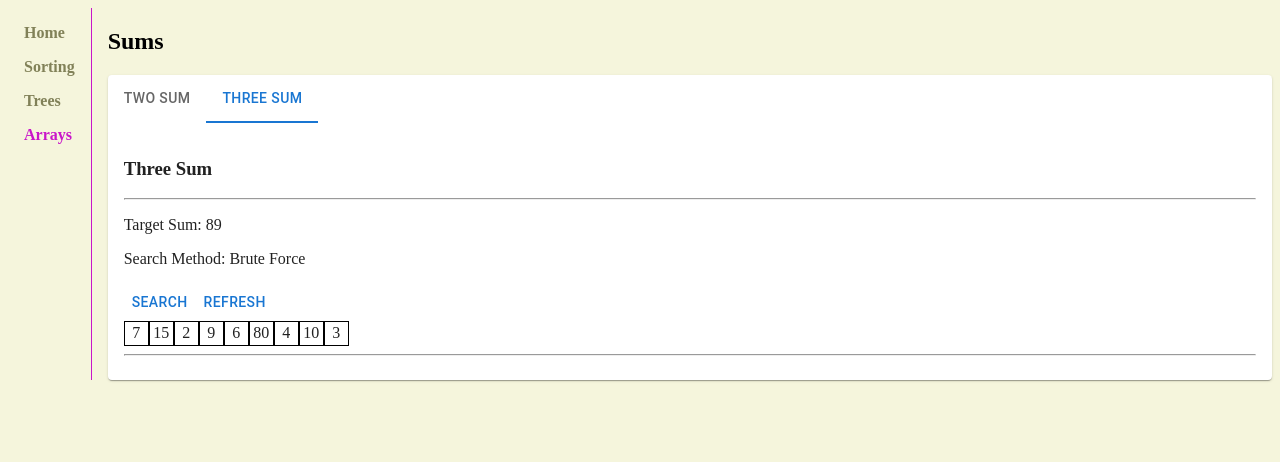
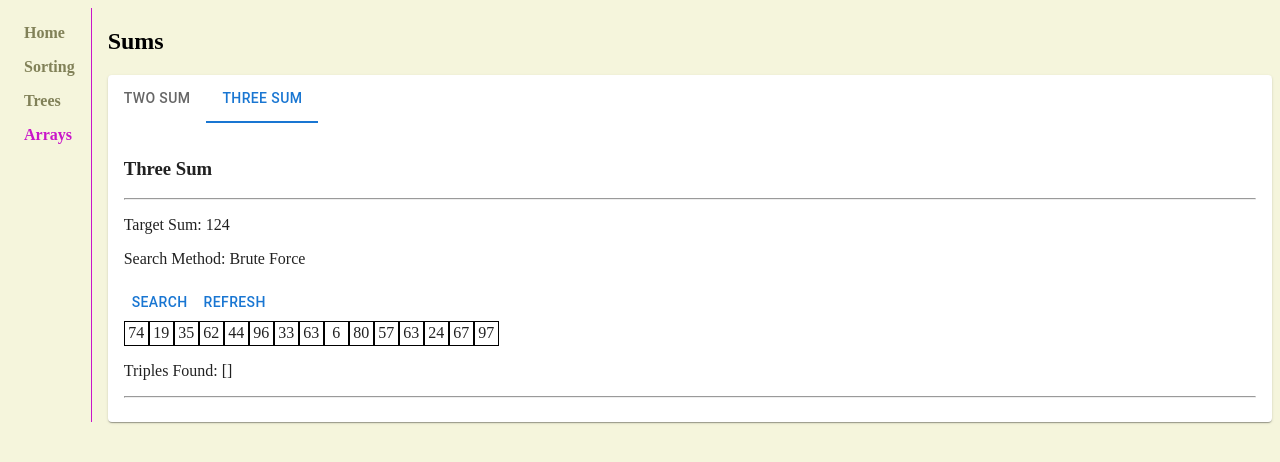
Before and after one commit to danielforkner/algovisualizer, a React (Create React App) app: page /arrays in a window 1280 px wide. Both pictures are taken after a click on the tab "THREE SUM". Shown: the top 462 px of the page. Built offline with nearby package versions, Linux system fonts and the light colour scheme.

Commit message:
ThreeSum brute force implemented

```diff
--- a/src/features/arrays/ThreeSum.jsx
+++ b/src/features/arrays/ThreeSum.jsx
@@ -1,14 +1,51 @@
-import { useState } from 'react';
+import { useEffect, useState } from 'react';
 import Button from '@mui/material/Button';
+import { wait } from '../../app/helpers';
 
 export default function ThreeSum() {
   const [method, setMethod] = useState('Brute Force');
   const [searching, setSearching] = useState(false);
-  const [array, setArray] = useState([7, 15, 2, 9, 6, 80, 4, 10, 3]);
+  const [array, setArray] = useState([]);
   const [arraySize, setArraySize] = useState(15);
   const [target, setTarget] = useState(89);
+  const [triples, setTriples] = useState([]);
+  const [iIdx, setIIdx] = useState(-1);
+  const [jIdx, setJIdx] = useState(-1);
+  const [kIdx, setKIdx] = useState(-1);
+  const [speed, setSpeed] = useState(250);
 
-  const search = () => {};
+  useEffect(() => handleRefresh(), []);
+
+  const search = () => {
+    setSearching(true);
+    bruteForceSearch();
+  };
+
+  const bruteForceSearch = async () => {
+    let triplesArr = [];
+    for (let i = 0; i < array.length - 2; i++) {
+      setIIdx(i);
+      setArray([...array]);
+      await wait(speed);
+      for (let j = i + 1; j < array.length - 1; j++) {
+        setJIdx(j);
+        setArray([...array]);
+        await wait(speed / 2);
+        for (let k = j + 1; k < array.length; k++) {
+          setKIdx(k);
+          setArray([...array]);
+          await wait(speed / 4);
+          if (array[i] + array[j] + array[k] === target) {
+            triplesArr.push([array[i], array[j], array[k]]);
+            setTriples([...triplesArr]);
+            console.log('FOUND ONE', triples);
+          }
+        }
+      }
+    }
+    setSearching(false);
+    return triples;
+  };
 
   const handleRefresh = () => {
     // build array
@@ -17,7 +54,23 @@ export default function ThreeSum() {
       let num = Math.floor(Math.random() * 100);
       arr.push(num);
     }
+    // select random target
+    let i = Math.floor(Math.random() * arraySize);
+    let j = i;
+    let k = i;
+    while (j === i) {
+      j = Math.floor(Math.random() * arraySize);
+    }
+    while (k === i || k === j) {
+      k = Math.floor(Math.random() * arraySize);
+    }
+    // set states
     setArray(arr);
+    setTarget(arr[i] + arr[j] + arr[k]);
+    setIIdx(-1);
+    setJIdx(-1);
+    setKIdx(-1);
+    setTriples([]);
   };
 
   return (
@@ -26,17 +79,40 @@ export default function ThreeSum() {
       <hr />
       <p>Target Sum: {target}</p>
       <p>Search Method: {method}</p>
-      <Button onClick={search}>Search</Button>
-      {!searching ? <Button onClick={handleRefresh}>Refresh</Button> : null}
+
+      {!searching ? (
+        <>
+          <Button onClick={search}>Search</Button>
+          <Button onClick={handleRefresh}>Refresh</Button>
+        </>
+      ) : null}
       <div className="grid-container">
         {array.map((cell, i) => {
           return (
-            <div className="cell" key={`twoSumCell: ${i}`}>
+            <div
+              className={
+                i === iIdx
+                  ? 'iIdx cell'
+                  : i === jIdx
+                  ? 'jIdx cell'
+                  : i === kIdx
+                  ? 'kIdx cell'
+                  : 'cell'
+              }
+              key={`twoSumCell: ${i}`}
+            >
               {cell}
             </div>
           );
         })}
       </div>
+      <p>
+        Triples Found: [
+        {triples.map((element) => {
+          return <p>{`[${element[0]}, ${element[1]}, ${element[2]}]`},</p>;
+        })}
+        ]
+      </p>
       <hr />
     </div>
   );
--- a/src/features/arrays/TwoSum.jsx
+++ b/src/features/arrays/TwoSum.jsx
@@ -1,5 +1,5 @@
 import Button from '@mui/material/Button';
-import { useState } from 'react';
+import React, { useState } from 'react';
 import { wait } from '../../app/helpers';
 import './styles/arrays.css';
 
@@ -15,7 +15,9 @@ export default function TwoSum() {
   const [currentSum, setCurrentSum] = useState(0);
   const [possibleMatch, setPossibleMatch] = useState(0);
   const [method, setMethod] = useState('Sort First');
-  const [speed, setSpeed] = useState(1000);
+  const [speed, setSpeed] = useState(900);
+
+  React.useEffect(() => handleRefresh(), []);
 
   const handleRefresh = () => {
     // build array
@@ -57,7 +59,6 @@ export default function TwoSum() {
       default:
         await sortSearch();
     }
-    setSearching(false);
   };
 
   const sortSearch = async () => {
@@ -71,34 +72,29 @@ export default function TwoSum() {
       setArray([...arr]);
       await wait(30);
     }
-    await wait(speed);
     while (localLeft < localRight) {
       let sum = array[localLeft] + array[localRight];
       setCurrentSum(sum);
+      await wait(speed);
       if (sum === target) {
-        setLeft(localLeft);
-        setRight(localRight);
-        setArray([...array]);
-        await wait(speed);
         setArray([...originalArray]);
         localLeft = originalArray.indexOf(array[localLeft]);
         localRight = originalArray.indexOf(array[localRight]);
         setLeft(localLeft);
         setRight(localRight);
         setAnswer([localLeft, localRight]);
+        setSearching(false);
         await wait(speed);
         return;
       }
       if (sum > target) {
+        localRight--;
         setRight(localRight);
-        localRight--;
         setArray([...array]);
-        await wait(speed);
       } else if (sum < target) {
+        localLeft++;
         setLeft(localLeft);
-        localLeft++;
         setArray([...array]);
-        await wait(speed);
       }
     }
   };
@@ -115,6 +111,7 @@ export default function TwoSum() {
       if (map.has(possibleMatch)) {
         setAnswer([i, map.get(possibleMatch)]);
         setRight(map.get(possibleMatch));
+        setSearching(false);
         await wait(speed);
         return;
       } else {
@@ -130,6 +127,8 @@ export default function TwoSum() {
       <hr />
       <p>{`Target Sum: ${target}`}</p>
       <p>{`Search Method: ${method}`}</p>
+      {!searching ? (
+        <>
           <select value={method} onChange={(e) => setMethod(e.target.value)}>
             <option name="sort" value={'Sort First'}>
               Sort First
@@ -139,7 +138,9 @@ export default function TwoSum() {
             </option>
           </select>
           <Button onClick={search}>Search</Button>
-      {!searching ? <Button onClick={handleRefresh}>Refresh</Button> : null}
+          <Button onClick={handleRefresh}>Refresh</Button>{' '}
+        </>
+      ) : null}
       <div className="grid-container">
         {/* <div className="cell">[</div> */}
         {array.map((cell, i) => {
--- a/src/features/arrays/styles/arrays.css
+++ b/src/features/arrays/styles/arrays.css
@@ -2,4 +2,13 @@
     background-color: lightgreen;
 } .right {
     background-color: pink;
+} .iIdx {
+    background-color: rgb(107, 41, 41);
+    color: white
+} .jIdx {
+    background-color: rgb(180, 77, 77);
+    color: white
+} .kIdx {
+    background-color: rgb(246, 121, 121);
+    color: white
 }
```
Lines whose indentation alone changed are shown as unchanged.
